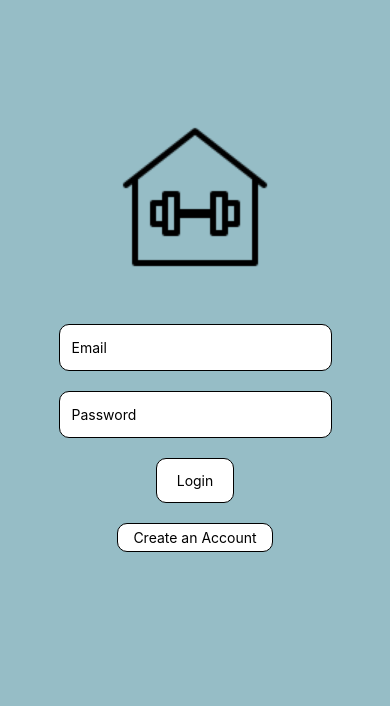
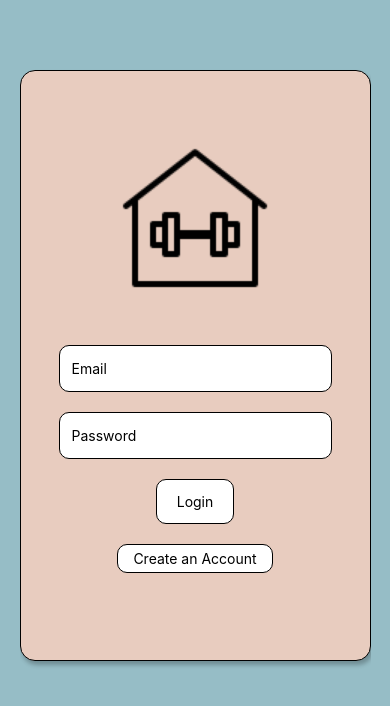
Before and after one commit to Caitlin-Fabian/MyFitnessFriend, a React Native app: screen /Profile in a window 390 px wide. Shown: the top 706 px of the page. Built offline with nearby package versions, Linux system fonts and the light colour scheme; no server answers.

Commit message:
Firebase integration with routines

```diff
--- a/database/user.js
+++ b/database/user.js
@@ -87,14 +87,39 @@ class User {
 
     //This function will take in the routines in the form {RoutineName: xxx, Workouts: [{workout_name: xxx, sets: xx, reps: xx}]}
     static async addRoutines(data, uid) {
+      const docRef = doc(db, 'users', uid);
+      const docSnap = await getDoc(docRef);
+      if(docSnap.exists()) {
+        const userData = docSnap.data();
+        for(let routines of userData.workOuts) {
+          if(routines.name === data.name) {
+            await updateDoc(docRef, {workOuts: arrayRemove(routines)});
+          }
+        }
+        await updateDoc(docRef, {workOuts: data});
+      } else {
+        console.log("Cannot find doc with the UID");
+      }
+    }
 
+    static async removeRoutines(routineName, uid) {
+      const docRef = doc(db, 'users', uid);
+      const docSnap = await getDoc(docRef);
+      if(docSnap.exists()) {
+        const userData = docSnap.data();
+        for(let routines of userData.workOuts) {
+          if(routines.name === routineName) {
+            await updateDoc(docRef, {workOuts: arrayRemove(routines)});
+          }
+        }
+
+      }
     }
 
     static async updateInfo(name,gender,age,height, uid){
       const docRef = doc(db, 'users', uid);
       const docSnap = await getDoc(docRef);
       if(docSnap.exists()){
-        console.log("hello");
         await updateDoc(docRef, {displayName: name, gender: gender, age: age, height: height});
         const docData = await getDoc(docRef);
         return docData.data();
--- a/src/LoginScreen.js
+++ b/src/LoginScreen.js
@@ -54,7 +54,7 @@ function LoginScreen(props) {
   return (
     <SafeAreaView style={styles.container}>
       <ScrollView style={{ marginTop: 50 }}>
-
+        <View style={styles.card}>
           <View style={styles.header}>
             <Image source={require('../assets/logo1.png')}
               resizeMode='contain'
@@ -69,12 +69,13 @@ function LoginScreen(props) {
             <TextInput placeholder="Password" onChangeText={(password) => setPassword(password)} secureTextEntry={true} style={styles.input} value={password} />
             <View style={styles.buttonHolder}>
               <TouchableOpacity style={styles.button} onPress={() => signIn()}>
-              <Text style={{ textAlign: 'center', flex: 1 }}>Login</Text>
+                <Text style={{ textAlign: 'center'}}>Login</Text>
               </TouchableOpacity>
               <TouchableOpacity style={styles.navButton} onPress={() => props.navigation.navigate('RegistrationScreen')}>
-              <Text style={{ textAlign: 'center', flex: 1 }}>Create an Account</Text>
+                <Text style={{ textAlign: 'center' }}>Create an Account</Text>
               </TouchableOpacity>
 
+            </View>
           </View>
         </View>
       </ScrollView>
@@ -136,6 +137,23 @@ const styles = StyleSheet.create({
   },
   form: {
     marginTop: 150
+  },
+  card: {
+    backgroundColor: "#E8CCBF",
+    alignItems: 'center',
+    width: screenWidth*0.9,
+    height: screenHeight*0.7,
+    marginTop: 20,
+    borderRadius: 15,
+    borderColor: 'black',
+    borderWidth: 1,
+    shadowColor: "#000",
+    shadowOffset: {
+      width: 2,
+      height: 4
+    },
+    shadowOpacity: 0.25,
+    shadowRadius: 4,
   }
 })
 
--- a/src/Profile.js
+++ b/src/Profile.js
@@ -1,14 +1,14 @@
 import { StatusBar } from 'expo-status-bar';
-import { StyleSheet, Text, ScrollView, View, Button, Dimensions, Image, TouchableOpacity, Modal, TextInput} from 'react-native';
+import { StyleSheet, Text, ScrollView, View, Button, Dimensions, Image, TouchableOpacity, Modal, TextInput } from 'react-native';
 import React, { useEffect, useState } from 'react';
 import { SafeAreaView } from 'react-native';
 import User from '../database/user';
-import { getAuth, signOut, updateProfile,fireStore } from "firebase/auth";
+import { getAuth, signOut, updateProfile, fireStore } from "firebase/auth";
 
 const screenWidth = Dimensions.get("window").width;
 const screenHeight = Dimensions.get("window").height;
 
-function Profile({ navigation,props }) {
+function Profile({ navigation, props }) {
 
     const [displayName, setUsername] = useState('');
     const [gender, setGender] = useState('');
@@ -19,7 +19,7 @@ function Profile({ navigation,props }) {
     const [refresh, setRefresh] = useState(0);
     const [userData, setUserData] = useState(null);
 
-    function infoHandler(){
+    function infoHandler() {
         let newName = userData.displayName;
         let newAge = userData.age;
         let newGender = userData.gender;
@@ -43,9 +43,9 @@ function Profile({ navigation,props }) {
 
     }
 
-    const EditInfo = async () =>{
+    const EditInfo = async () => {
         const auth = getAuth();
-        const newInfo = await User.updateInfo(displayName,gender,age,height, auth.currentUser.uid);
+        const newInfo = await User.updateInfo(displayName, gender, age, height, auth.currentUser.uid);
         console.log(newInfo);
         setUserData(newInfo);
         infoHandler(newInfo);   //Sets the new userInfo in the parent component
@@ -75,12 +75,14 @@ function Profile({ navigation,props }) {
                         style={styles.userImg}
                         source={require('../assets/Larry.png')}
                     />
+                    <View style={styles.userInfo}>
                         <Text style={styles.userName}> {userData ? userData.displayName : "User Name"} </Text>
                         <Text style={styles.titleBar}> Age: {userData ? userData.age : "0"} </Text>
                         <Text style={styles.titleBar}> Gender: {userData ? userData.gender : "Person"} </Text>
                         <Text style={styles.titleBar}> Height: {userData ? userData.height : "0"} </Text>
-                    <Text style = {{fontSize: 20, fontWeight: 'bold', marginTop: 20, textAlign: 'center',justifyContent: "space-between",}}>Friends: </Text>
-                    <FriendChart/>
+                    </View>
+                    <Text style={{ fontSize: 20, fontWeight: 'bold', marginTop: 20, textAlign: 'center', justifyContent: "space-between", }}>Friends: </Text>
+                    <FriendChart />
 
                 </View>
 
@@ -93,21 +95,25 @@ function Profile({ navigation,props }) {
                                 style={styles.inputContainer}
                                 placeholder='UserName'
                                 onChangeText={text => setUsername(text)}
+                                placeholderTextColor='gray'
                             />
                             <TextInput
                                 style={styles.inputContainer}
                                 placeholder='Age'
                                 onChangeText={text => setAge(text)}
+                                placeholderTextColor='gray'
                             />
                             <TextInput
                                 style={styles.inputContainer}
                                 placeholder='Gender'
                                 onChangeText={text => setGender(text)}
+                                placeholderTextColor='gray'
                             />
                             <TextInput
                                 style={styles.inputContainer}
                                 placeholder='Height'
                                 onChangeText={text => setHeight(text)}
+                                placeholderTextColor='gray'
                             />
 
                             <Button title='exit' onPress={() => setEdit(false)} />
@@ -115,7 +121,7 @@ function Profile({ navigation,props }) {
                                 EditInfo();
                                 setRefresh();
                                 setEdit(false);
-                    }}/>
+                            }} />
                         </View>
                     </Modal>
                 </View>
@@ -129,7 +135,7 @@ function Profile({ navigation,props }) {
 
 }
 const FriendChart = () => {
-    return(
+    return (
         <View style={styles.graphHolder}>
 
         </View>
@@ -153,6 +159,7 @@ const styles = StyleSheet.create({
         width: 150,
         borderRadius: 75,
         marginTop: 20,
+        borderWidth: 1
     },
     button: {
         position: 'absolute',
@@ -184,7 +191,10 @@ const styles = StyleSheet.create({
         borderWidth: 1,
         width: 200,
         padding: 8,
-        marginVertical: 10
+        marginVertical: 10,
+        borderRadius: 15,
+        backgroundColor: 'white',
+        color: 'black',
     },
     graphHolder: {
         flex: 1,
@@ -201,6 +211,16 @@ const styles = StyleSheet.create({
         justifyContent: 'center',
         backgroundColor: '#E8CCBF',
     },
+    userInfo: {
+        flex: 1,
+        justifyContent: 'center',
+        alignItems: 'center',
+        borderRadius: 15,
+        borderWidth: 1,
+        width: screenWidth * 0.5,
+        margin: 20,
+        padding: 10
+    }
 });
 
 export default Profile;
--- a/src/RegistrationScreen.js
+++ b/src/RegistrationScreen.js
@@ -37,6 +37,7 @@ function RegistrationScreen(props) {
   return (
     <SafeAreaView style={styles.container}>
       <ScrollView style={{ marginTop: 50 }}>
+        <View style={styles.card}>
           <View style={styles.header}>
             <Image source={require('../assets/logo1.png')}
               resizeMode='contain'
@@ -53,11 +54,12 @@ function RegistrationScreen(props) {
             <TextInput placeholder="Email" onChangeText={(text) => setEmail(text)} style={styles.input} value={email} />
             <View style={styles.buttonHolder}>
               <TouchableOpacity style={styles.button} onPress={() => register()}>
-              <Text style={{ textAlign: 'center', flex: 1 }}>Register</Text>
+                <Text style={{ textAlign: 'center' }}>Register</Text>
               </TouchableOpacity>
               <TouchableOpacity style={styles.navButton} onPress={() => props.navigation.navigate('LoginScreen')}>
-              <Text style={{ textAlign: 'center', flex: 1 }}>Have an account?  Login Here!</Text>
+                <Text style={{ textAlign: 'center' }}>Have an account?{'\n'}Login Here!</Text>
               </TouchableOpacity>
+            </View>
           </View>
         </View>
       </ScrollView>
@@ -120,6 +122,23 @@ const styles = StyleSheet.create({
   },
   form: {
     marginTop: 150
+  },
+  card: {
+    backgroundColor: "#E8CCBF",
+    alignItems: 'center',
+    width: screenWidth * 0.9,
+    height: screenHeight * 0.8,
+    marginTop: 20,
+    borderRadius: 15,
+    borderColor: 'black',
+    borderWidth: 1,
+    shadowColor: "#000",
+    shadowOffset: {
+      width: 2,
+      height: 4
+    },
+    shadowOpacity: 0.25,
+    shadowRadius: 4,
   }
 })
 
```
Also changed, not shown: src/ExcerciseRoutines.js (+27 -3 lines). Lines whose indentation alone changed are shown as unchanged.
